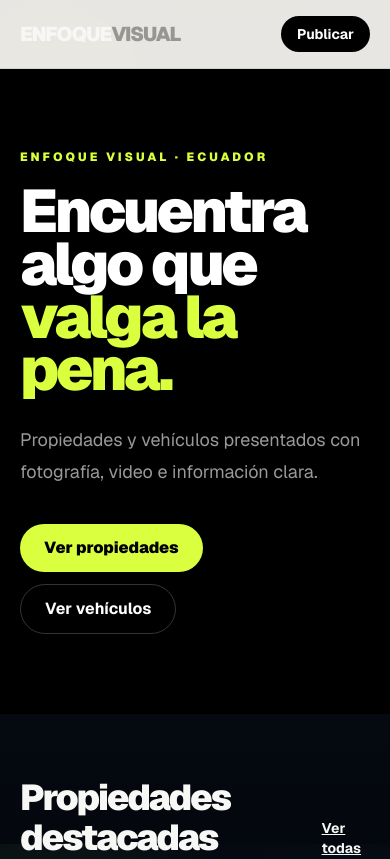
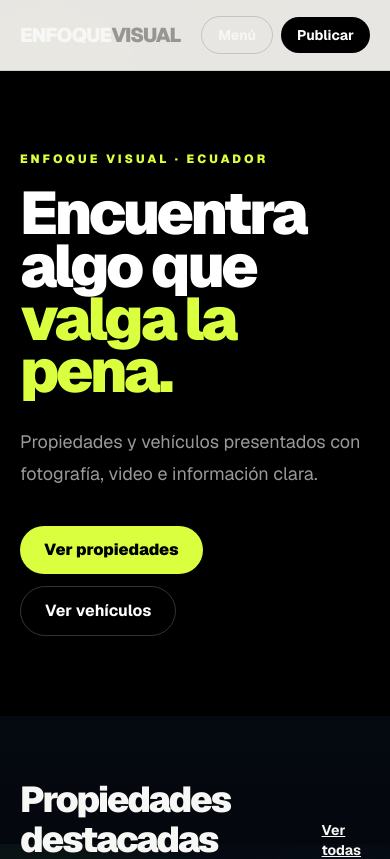
Before and after one commit to pablowebster94-sudo/advibe, a Next.js app: page /enfoque-visual in a window 390 px wide. Shown: the top 859 px of the page. Built offline with nearby package versions, Linux system fonts and the light colour scheme; no server answers; the database is empty.

Commit message:
feat: improve Enfoque Visual mobile navigation and publishing CTA

```diff
--- a/components/enfoque/Header.tsx
+++ b/components/enfoque/Header.tsx
@@ -12,9 +12,20 @@ export function Header(){
         <Link href="/enfoque-visual/vehiculos" className="hover:opacity-60">Vehículos</Link>
         <Link href="/enfoque-visual/contacto" className="hover:opacity-60">Contacto</Link>
       </nav>
-      <Link href="/enfoque-visual/contacto" className="rounded-full bg-black px-4 py-2 text-sm font-bold text-white hover:scale-[1.02]">
-        Publicar
-      </Link>
+      <div className="flex items-center gap-2">
+        <details className="relative md:hidden">
+          <summary className="cursor-pointer list-none rounded-full border border-black/15 px-4 py-2 text-sm font-bold">Menú</summary>
+          <nav className="absolute right-0 top-12 w-52 rounded-2xl bg-white p-3 shadow-xl ring-1 ring-black/10" aria-label="Navegación móvil">
+            <Link className="block rounded-xl px-3 py-3 text-sm font-bold hover:bg-black/5" href="/enfoque-visual/propiedades">Propiedades</Link>
+            <Link className="block rounded-xl px-3 py-3 text-sm font-bold hover:bg-black/5" href="/enfoque-visual/alquiler">Alquiler</Link>
+            <Link className="block rounded-xl px-3 py-3 text-sm font-bold hover:bg-black/5" href="/enfoque-visual/vehiculos">Vehículos</Link>
+            <Link className="block rounded-xl px-3 py-3 text-sm font-bold hover:bg-black/5" href="/enfoque-visual/contacto">Contacto</Link>
+          </nav>
+        </details>
+        <Link href="/enfoque-visual/publicar" className="rounded-full bg-black px-4 py-2 text-sm font-bold text-white hover:scale-[1.02]">
+          Publicar
+        </Link>
+      </div>
     </div>
   </header>;
 }
```
